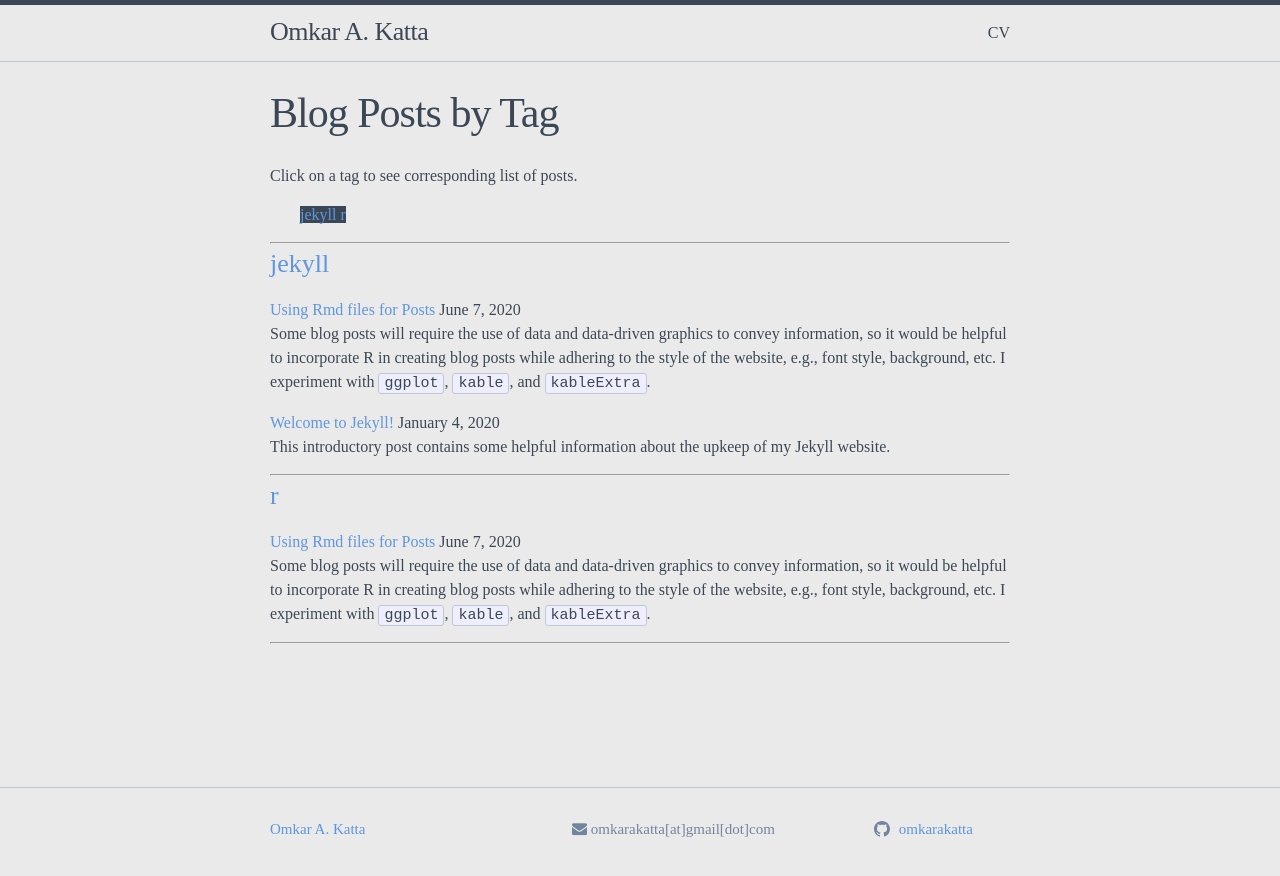
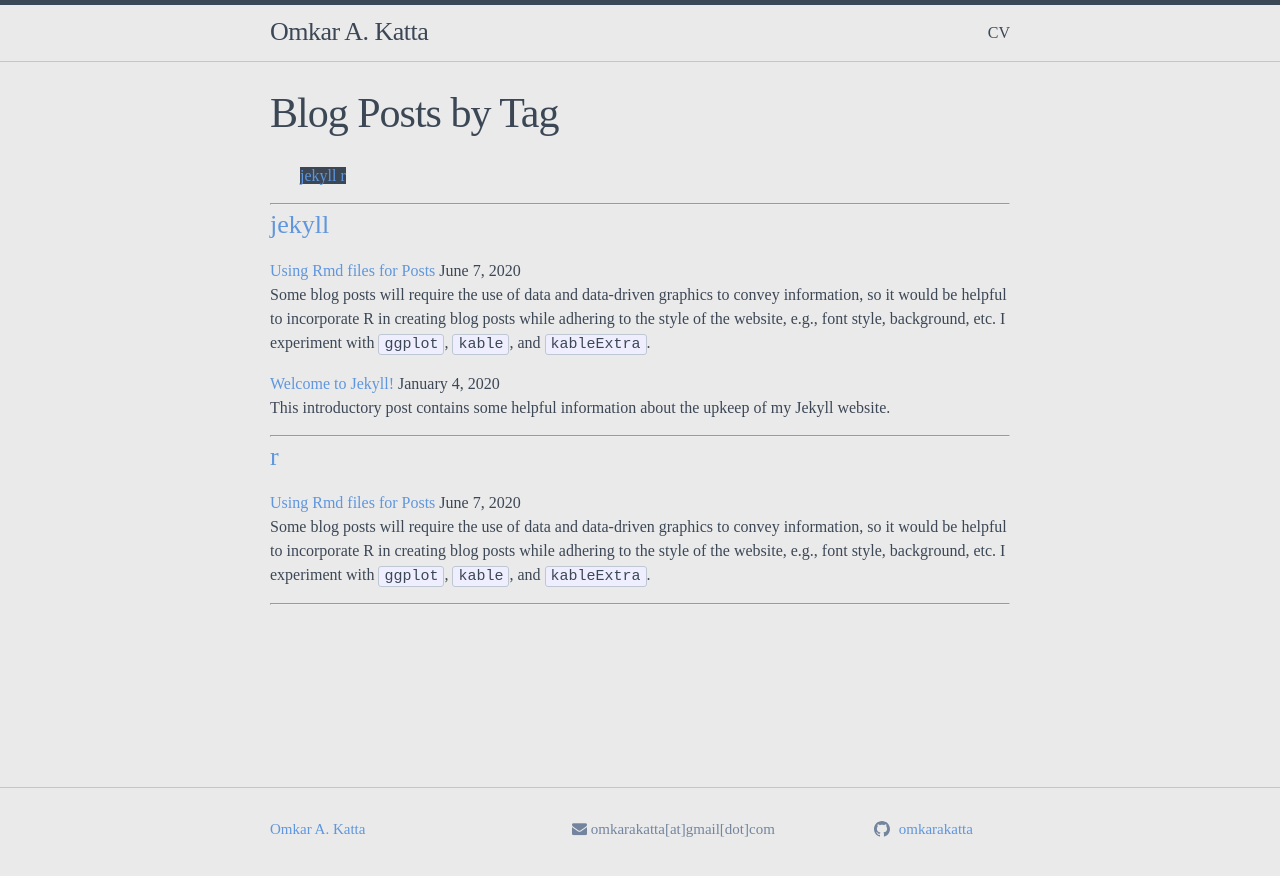
Before and after one commit to omkarakatta/omkarakatta.github.io, a Jekyll site: the page built from pages/postsbytag.md, in a window 1280 px wide. Shown: the top 876 px of the page. Built offline with Jekyll 4.4.1, drawn with Linux system fonts in a browser that asks for light colours; nearby versions of some CDN libraries.

Commit message:
one line .tags

```diff
--- a/_sass/minima/_layout.scss
+++ b/_sass/minima/_layout.scss
@@ -253,7 +253,4 @@
  * Tags
  */
  #tagcloud { font-size:.9em;  }
-.tags li {
-  display:inline;
-  background:$grey-color-dark;
-}
+.tags li { display:inline; background:$grey-color-dark;}
--- a/pages/postsbytag.md
+++ b/pages/postsbytag.md
@@ -4,7 +4,7 @@
 ---
 
 <!-- Reference: https://raw.githubusercontent.com/jokecamp/jokecamp.com/master/tag.md -->
-Click on a tag to see corresponding list of posts.
+<!-- Click on a tag to see corresponding list of posts. -->
 
 <ul class = "tags">
 {% for tag in site.tags %}
```
